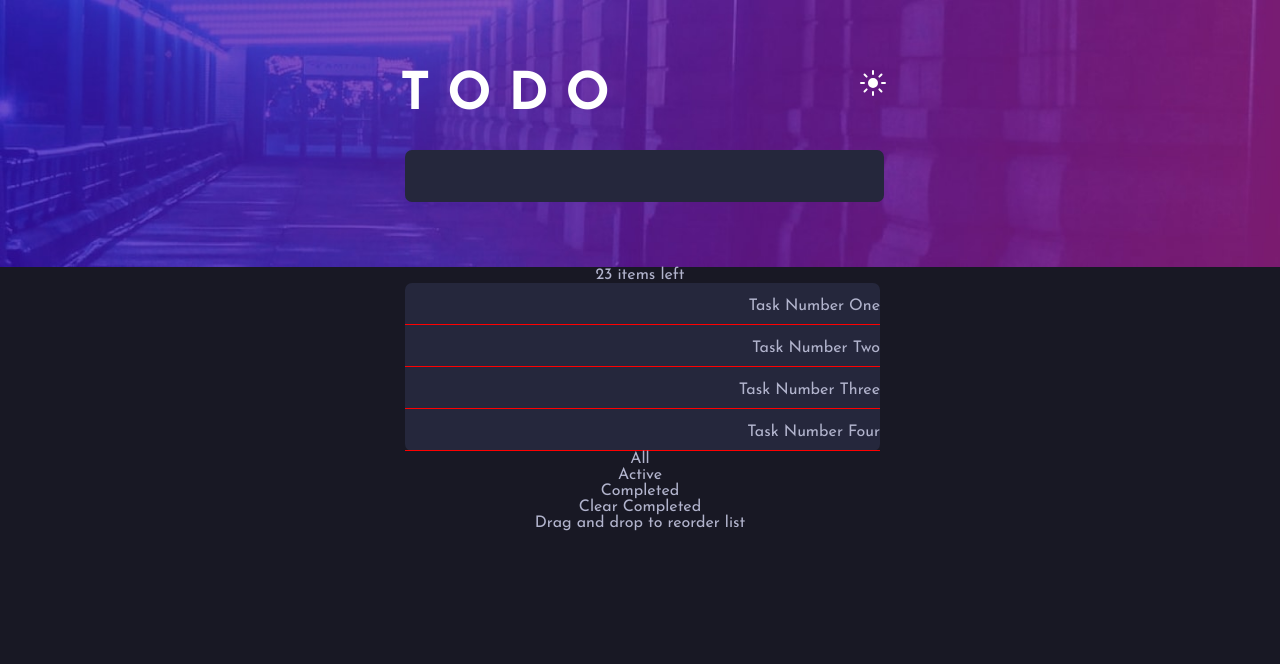
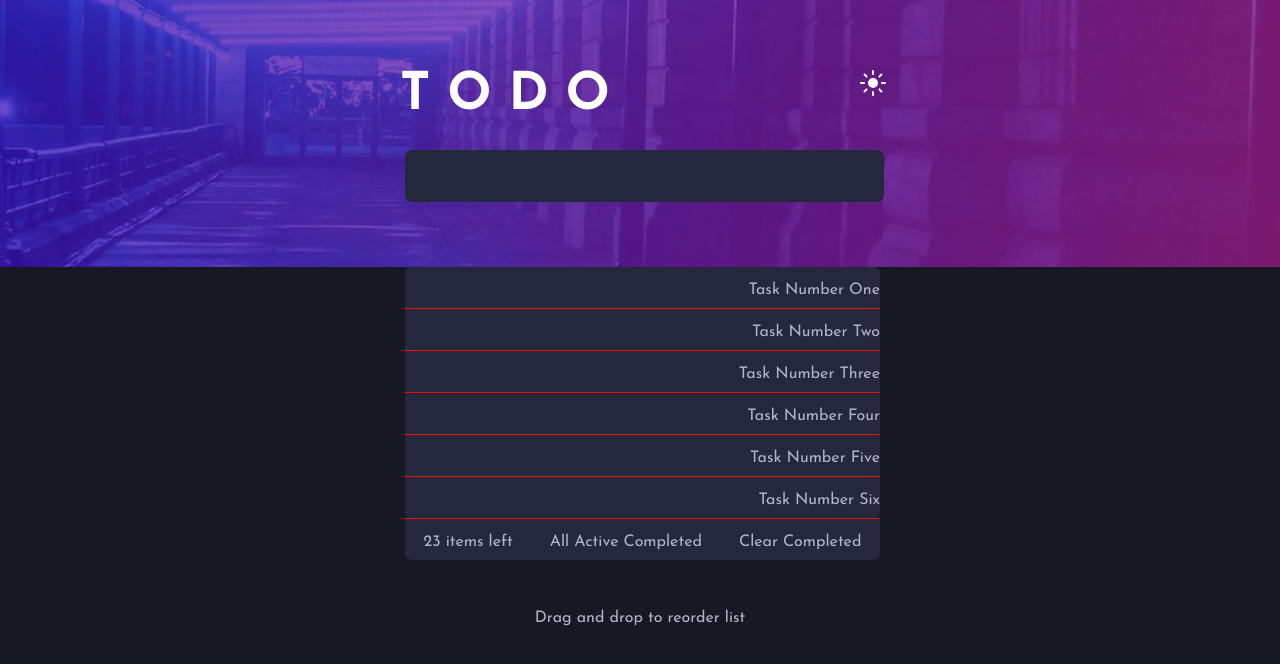
Before and after one commit to Kerilet/Todo_App, a React (Create React App) app: page / in a window 1280 px wide. Shown: the top 664 px of the page. Built offline with nearby package versions, Linux system fonts and the light colour scheme.

Commit message:
css almost done

```diff
--- a/src/App.js
+++ b/src/App.js
@@ -12,23 +12,23 @@ function App() {
       </div>
       <div><img src="./bg-desktop-dark.jpg" alt="bg-desktop-dark" className={style.bgDesktop}/></div>
 
-      <div>
-        <div>{num} items left</div>
         <div className={style.todoList}>
           <ul>
             <li><input type="checkbox" className={style.todoCheckbox} />Task Number One</li>
             <li><input type="checkbox" className={style.todoCheckbox} />Task Number Two</li>
             <li><input type="checkbox" className={style.todoCheckbox} />Task Number Three</li>
             <li><input type="checkbox" className={style.todoCheckbox} />Task Number Four</li>
+            <li><input type="checkbox" className={style.todoCheckbox} />Task Number Five</li>
+            <li><input type="checkbox" className={style.todoCheckbox} />Task Number Six</li>
           </ul>
         </div>
-        <div className="optionsContainer">
-          <div>All</div>
-          <div>Active</div>
-          <div>Completed</div>
+        <div className={style.optionsContainer}>
+        <div>{num} items left</div>
+          All
+          Active
+          Completed
+        <div>Clear Completed</div>
         </div>
-        <div>Clear Completed</div>
-      </div>
 
 
 
--- a/src/App.module.css
+++ b/src/App.module.css
@@ -69,6 +69,18 @@
   appearance: none;
 }
 
+.optionsContainer {
+  display: flex;
+  background-color: #25273c;
+  max-width: 475px;
+  border-radius: 0px 0px 7px 7px;
+  margin-left: 405px;
+  justify-content: space-around;
+  padding-bottom: 10px;
+  padding-top: 15px;
+  margin-bottom: 50px;
+}
+
 .attribution {
   display: none;
 }
```
